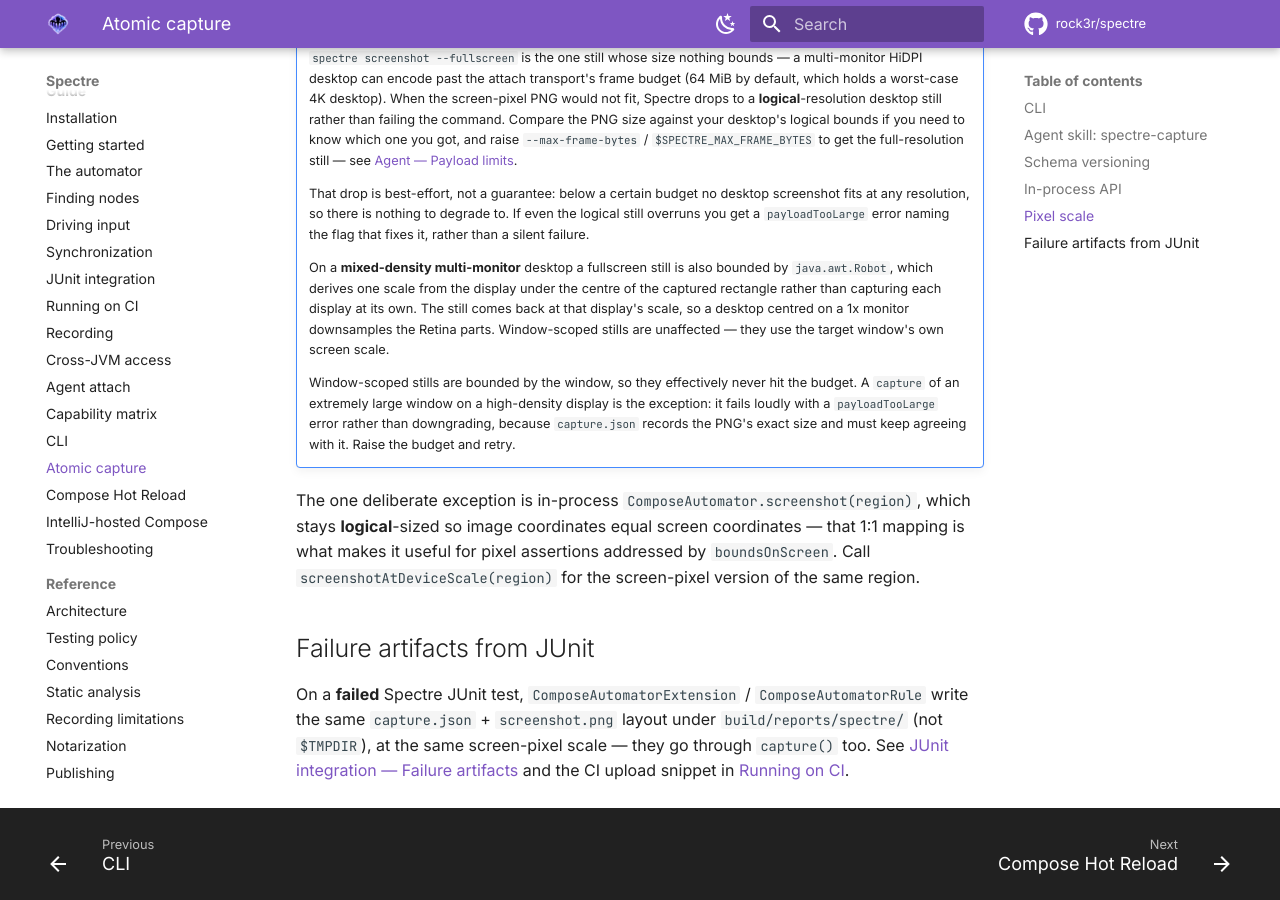
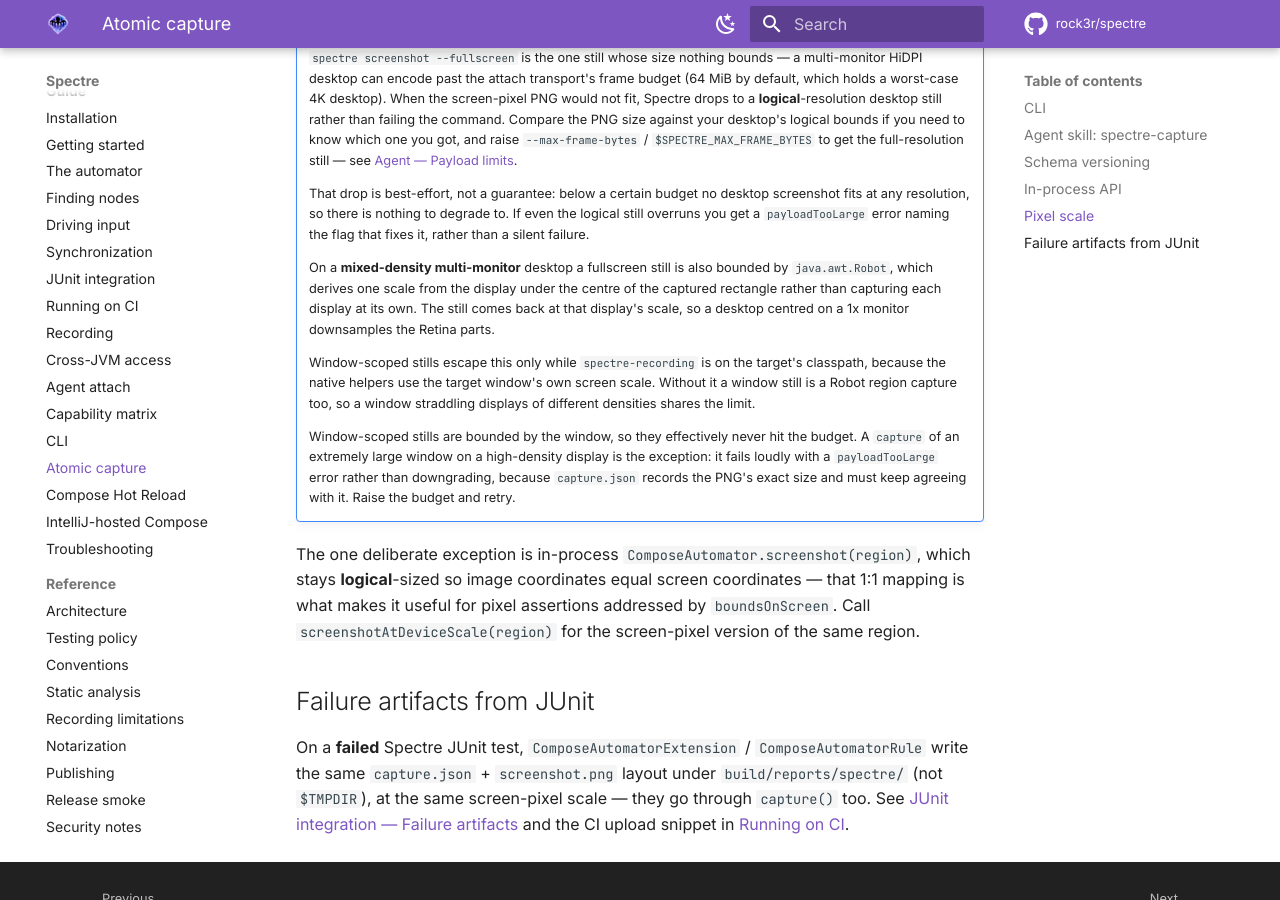
Before and after one commit to rock3r/spectre, an MkDocs documentation site: the page built from docs/guide/capture.md, in a window 1280 px wide and 900 px high, scrolled down 2998 px. Built offline with MkDocs 1.6.1 and Material for MkDocs 9.7.7, drawn with Linux system fonts in a browser that asks for light colours; comment, search, counter and statistics services are not loaded.

Commit message:
docs(core): qualify the window-scoped mixed-density exemption
The mixed-density note said window-scoped stills are unaffected because
they use the native helpers and the target window's own screen scale.
That holds only while spectre-recording is on the target's classpath —
without it, capture() falls back to the same Robot region path, whose
scale comes from the display under the rectangle's centre. A window
straddling a 1x and a 2x display therefore shares the limit on that
fallback.

Qualified in all three places that stated it: the highestResolutionVariant
KDoc, screenshotAtDeviceScale, and the capture guide.

Co-Authored-By: Claude Opus 5 <noreply@anthropic.com>

```diff
--- a/docs/guide/capture.md
+++ b/docs/guide/capture.md
@@ -133,8 +133,12 @@ the JUnit failure artifacts below.
     On a **mixed-density multi-monitor** desktop a fullscreen still is also bounded by
     `java.awt.Robot`, which derives one scale from the display under the centre of the captured
     rectangle rather than capturing each display at its own. The still comes back at that display's
-    scale, so a desktop centred on a 1x monitor downsamples the Retina parts. Window-scoped stills
-    are unaffected — they use the target window's own screen scale.
+    scale, so a desktop centred on a 1x monitor downsamples the Retina parts.
+
+    Window-scoped stills escape this only while `spectre-recording` is on the target's classpath,
+    because the native helpers use the target window's own screen scale. Without it a window still
+    is a Robot region capture too, so a window straddling displays of different densities shares
+    the limit.
 
     Window-scoped stills are bounded by the window, so they effectively never hit the budget. A
     `capture` of an extremely large window on a high-density display is the exception: it fails
```
Also changed, not shown: 2 other files.
